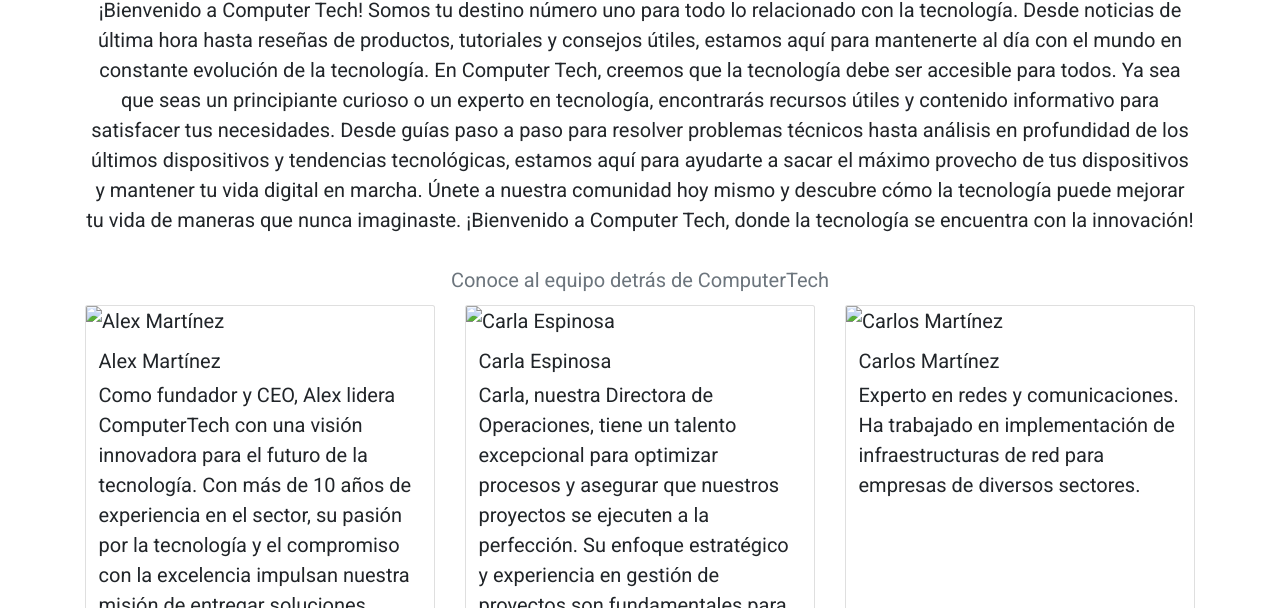
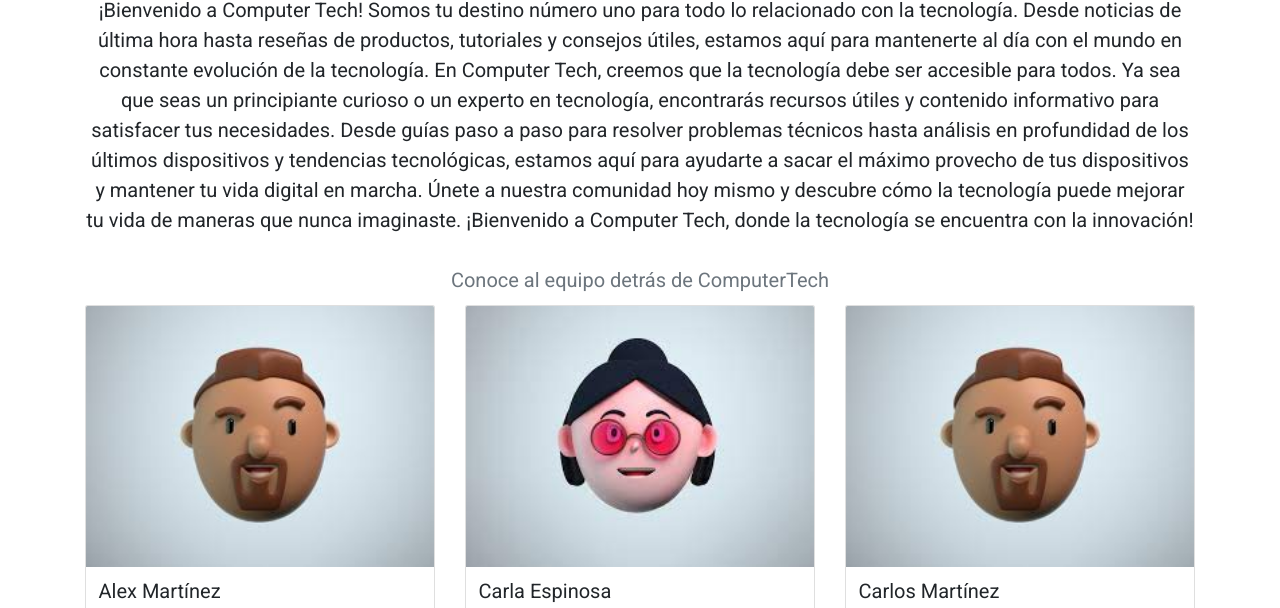
Before and after one commit to eduardojavier95/EduardoMolina-2da-preentrega, a plain HTML site: page pages/acerca_de_nosotros.html in a window 1280 px wide. Shown: the part 155-763 px from the top of the page. Drawn offline with nearby package versions, Linux system fonts and the light colour scheme; the site is published under a folder, as on GitHub Pages, so addresses that start at the root find nothing.

Commit message:
arreglando direcciones

```diff
--- a/pages/acerca_de_nosotros.html
+++ b/pages/acerca_de_nosotros.html
@@ -71,7 +71,7 @@
                     <!-- Miembro 1 -->
                     <div class="col">
                         <div class="card h-100">
-                            <img src="/assets/images/avatar_1.jpeg" class="card-img-top" alt="Alex Martínez">
+                            <img src="../assets/images/avatar_1.jpeg" class="card-img-top" alt="Alex Martínez">
                             <div class="card-body">
                                 <h2 class="card-title">Alex Martínez</h2>
                                 <p class="card-text">Como fundador y CEO, Alex lidera ComputerTech con una visión
@@ -84,7 +84,7 @@
                     <!-- Miembro 2 -->
                     <div class="col">
                         <div class="card h-100">
-                            <img src="/assets/images/avatar_2.jpeg" class="card-img-top" alt="Carla Espinosa">
+                            <img src="../assets/images/avatar_2.jpeg" class="card-img-top" alt="Carla Espinosa">
                             <div class="card-body">
                                 <h2 class="card-title">Carla Espinosa</h2>
                                 <p class="card-text">Carla, nuestra Directora de Operaciones, tiene un talento
@@ -97,7 +97,7 @@
                     <!-- Miembro 3 -->
                     <div class="col">
                         <div class="card h-100">
-                            <img src="/assets/images/avatar_1.jpeg" class="card-img-top" alt="Carlos Martínez">
+                            <img src="../assets/images/avatar_1.jpeg" class="card-img-top" alt="Carlos Martínez">
                             <div class="card-body">
                                 <h2 class="card-title">Carlos Martínez</h2>
                                 <p class="card-text">Experto en redes y comunicaciones. Ha trabajado en implementación
```
